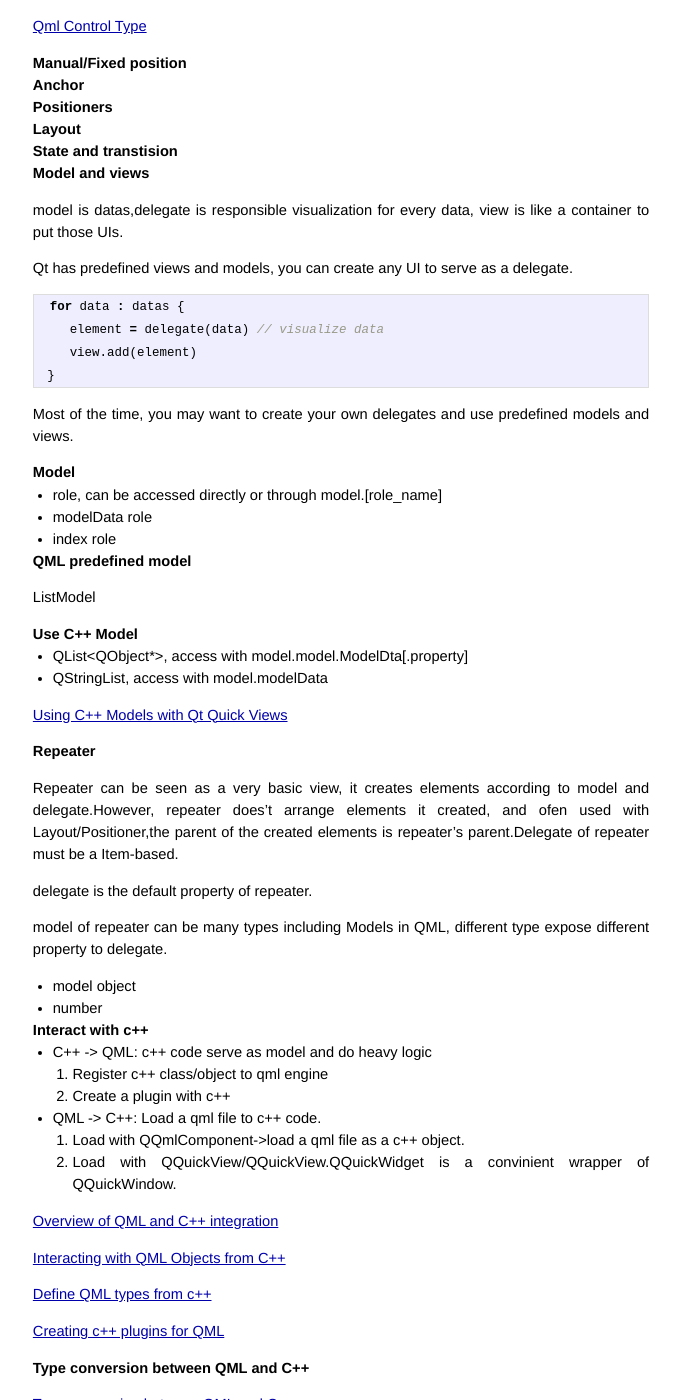
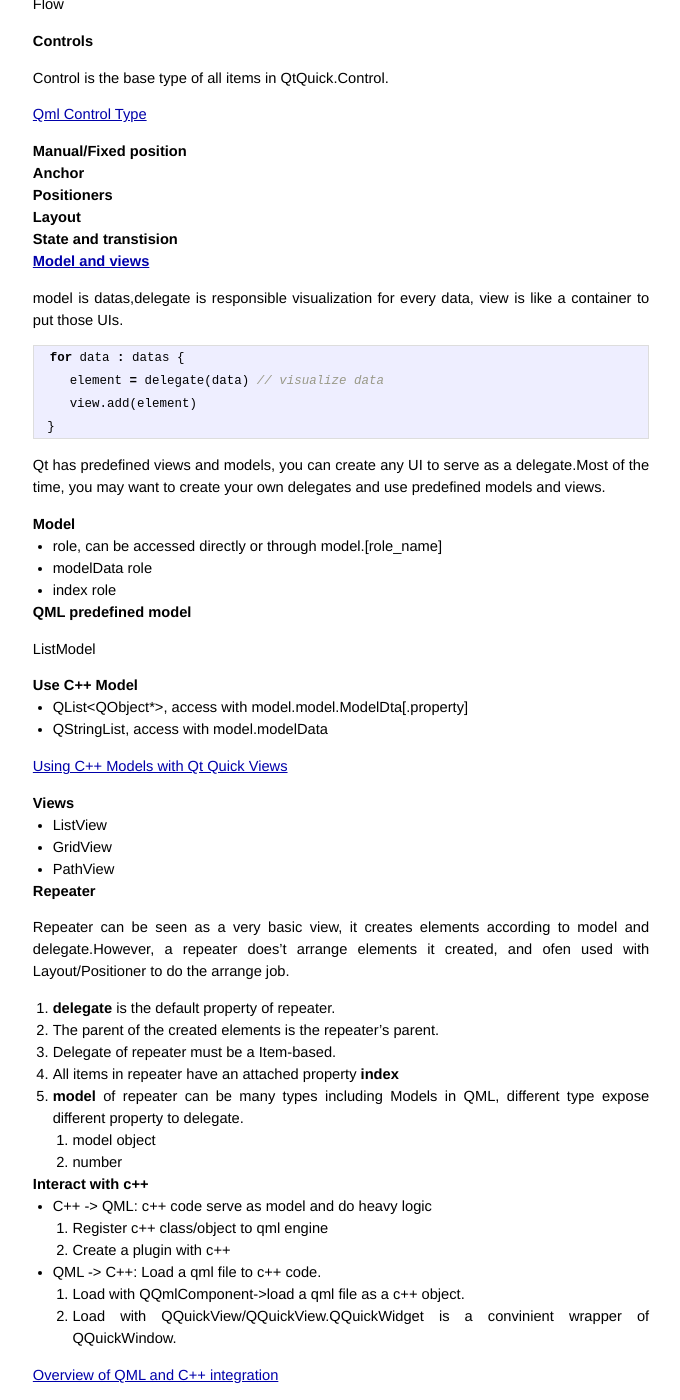
Before and after one commit to maidamai0/maidamai0.github.io, a Jekyll site: the page built from _posts/2019-11-14-qml_overview.md, in a window 1280 px wide and 1400 px high, scrolled down 3764 px. Shown: the whole window, without its empty margins (299-979 px from the left). Built offline with Jekyll 4.4.1, drawn with Linux system fonts in a browser that asks for light colours; some of the changed text lies outside the part shown.

Commit message:
feat:update qml overview

````diff
--- a/_posts/2019-11-14-qml_overview.md
+++ b/_posts/2019-11-14-qml_overview.md
@@ -62,6 +62,9 @@ Qt Quick Control module provides a set of controls can be used to build complete
 * Visual elements has a geometry on the screen, Item is the base.
 * non-visual elements provides some functionality.
 * [Item](https://doc.qt.io/qt-5/qml-qtquick-item.html)
+* [Component](https://doc.qt.io/qt-5/qml-qtqml-component.html)
+  * A seprate qml file
+  * A Component type in a qml file.
 
 * QtQuick
   * Rectangle
@@ -171,6 +174,8 @@ More about item size.
 * The implicitWidth/Height depends on its contents.
 * Image and Text has readonly implicitWidth/Height.
 
+Flow
+
 ## Controls
 
 Control is the base type of all items in QtQuick.Control.
@@ -200,7 +203,7 @@ Qt has predefined views and models, you can create any UI to serve as a delegate
  }
  ```
 
-Most of the time, you may want to create your own delegates and use predefined models and views.
+Qt has predefined views and models, you can create any UI to serve as a delegate.Most of the time, you may want to create your own delegates and use predefined models and views.
 
 ### Model
 
@@ -219,16 +222,23 @@ ListModel
 
 [Using C++ Models with Qt Quick Views](https://doc.qt.io/qt-5/qtquick-modelviewsdata-cppmodels.html#qobjectlist-based-model)
 
+### Views
+
+* ListView
+* GridView
+* PathView
+
 ### Repeater
 
-Repeater can be seen as a very basic view, it creates elements according to model and delegate.However, repeater does't arrange elements it created, and ofen used with Layout/Positioner,the parent of the created elements is repeater's parent.Delegate of repeater must be a Item-based.
+Repeater can be seen as a very basic view, it creates elements according to model and delegate.However, a repeater does't arrange elements it created, and ofen used with Layout/Positioner to do the arrange job.
 
-delegate is the default property of repeater.
-
-model of repeater can be many types including Models in QML, different type expose different property to delegate.
-
-* model object
-* number
+1. **delegate** is the default property of repeater.
+2. The parent of the created elements is the repeater's parent.
+3. Delegate of repeater must be a Item-based.
+4. All items in repeater have an attached property **index**
+5. **model** of repeater can be many types including Models in QML, different type expose different property to delegate.
+    1. model object
+    2. number
 
 ## Interact with c++
 
````
Also changed, not shown: other parts of _posts/2019-11-14-qml_overview.md (+2 -4 lines).
